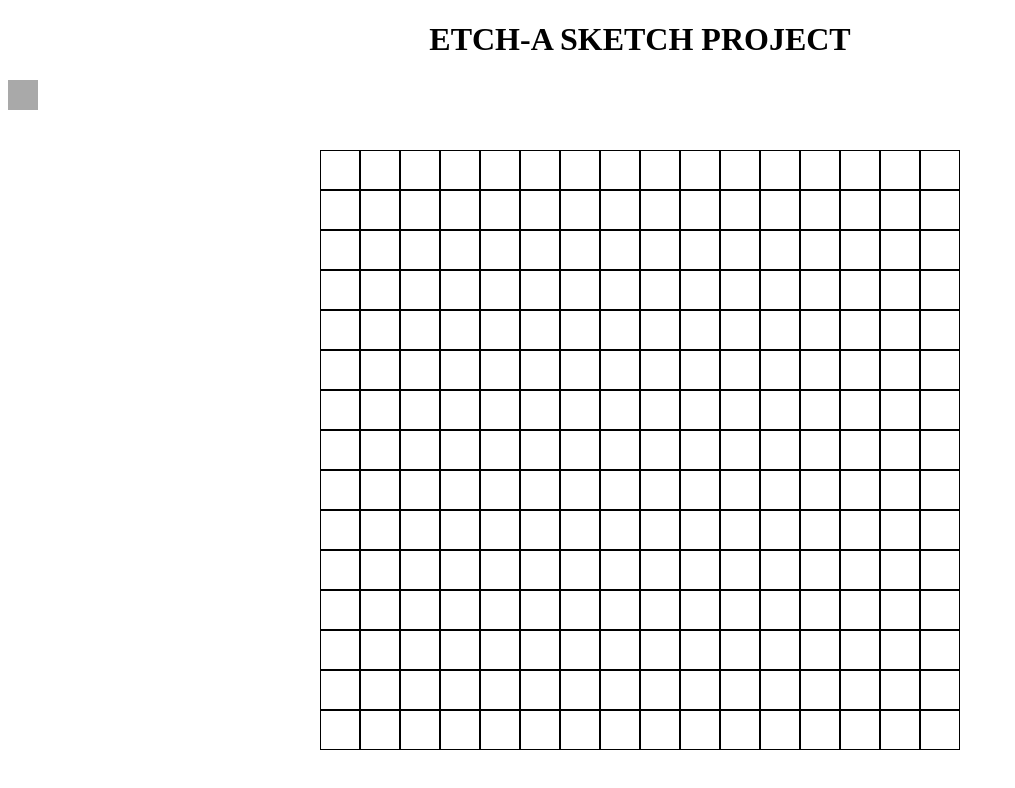
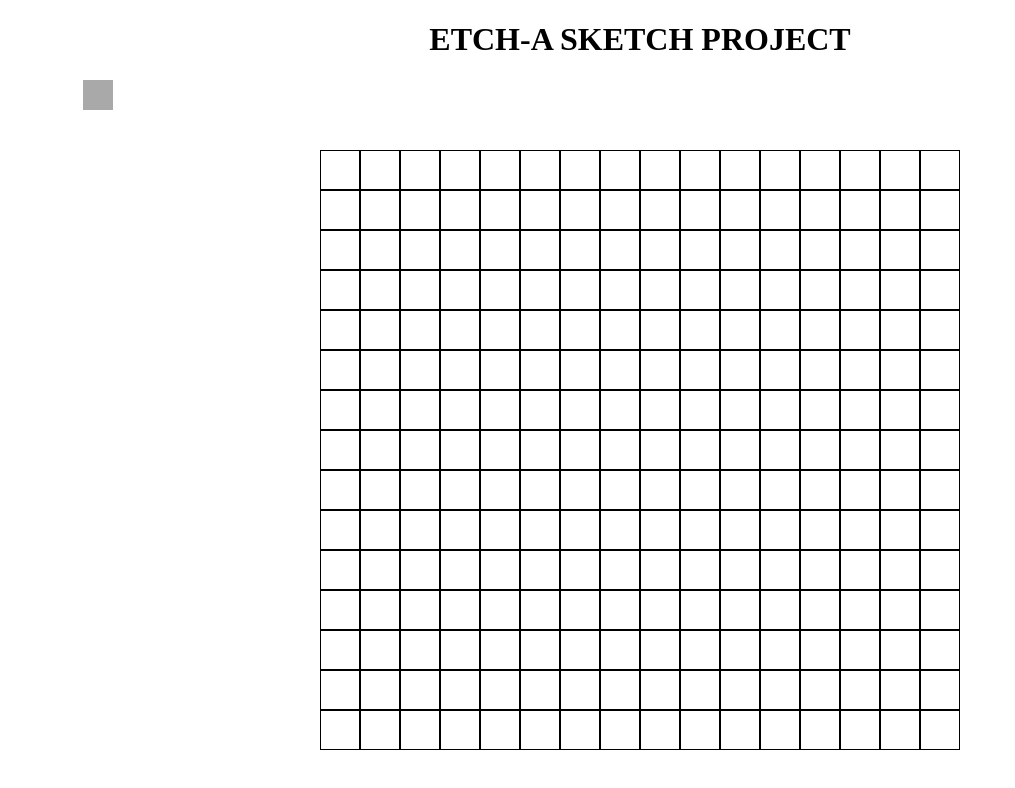
Before and after one commit to Aihhhhhh/Etch-a-sketch, a plain HTML site: page index.html in a window 1280 px wide. Shown: the whole page, without its empty margins (0-1015 px from the left). Drawn offline with Linux system fonts and the light colour scheme.

Commit message:
Add a let margin on the button

```diff
--- a/styles.css
+++ b/styles.css
@@ -16,6 +16,7 @@ h1{
     width: 30px;
     height:30px;
     margin-bottom: 40px;
+    margin-left: 75px;
 }
 
 .smallBox{
```
